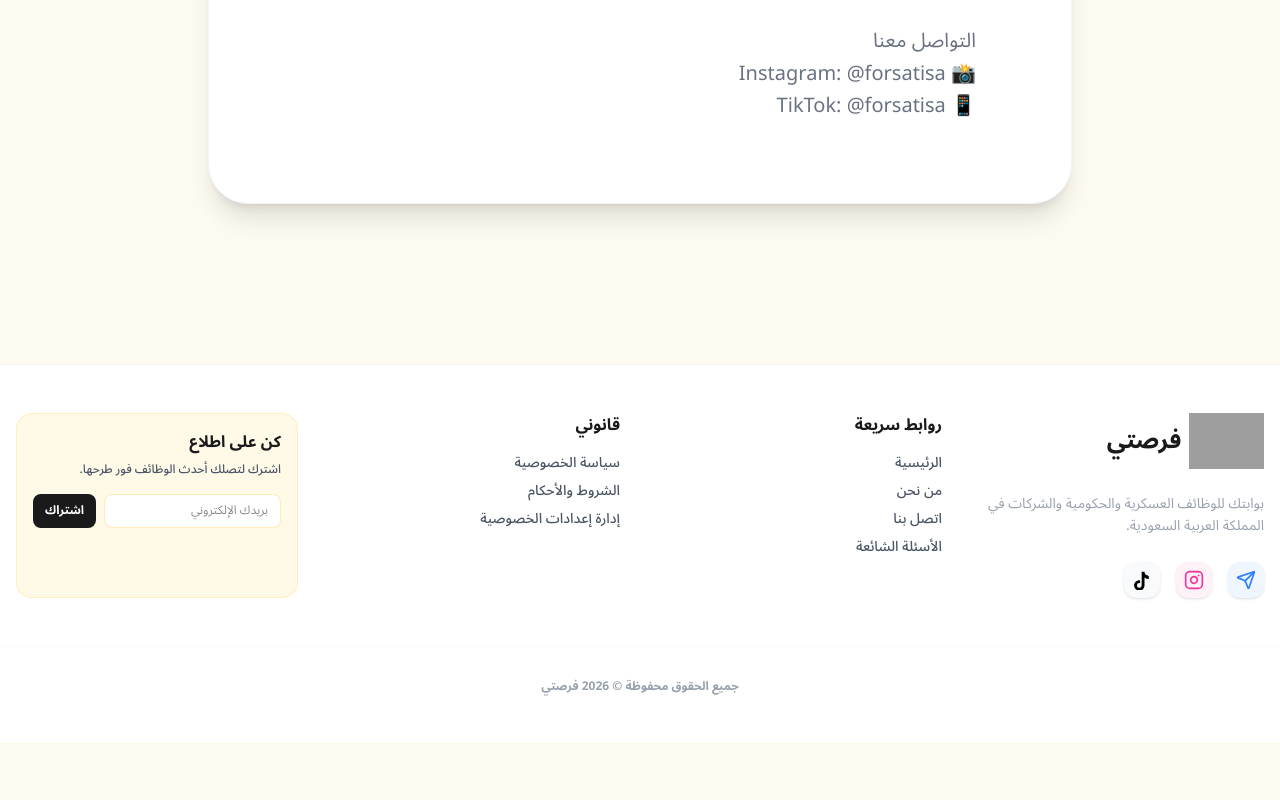
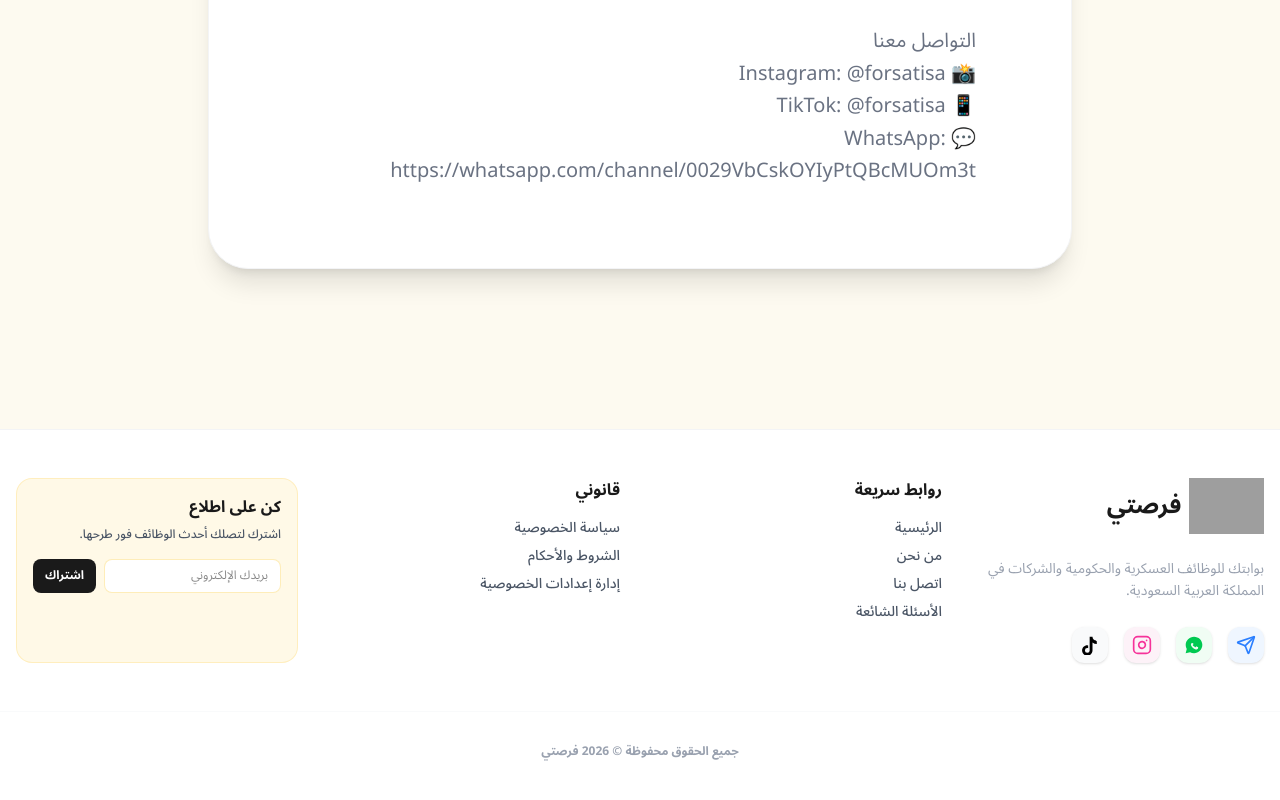
Before and after one commit to alnahdi81/forsatisa, a React (Vite) app: page /terms in a window 1280 px wide. Shown: the part 1791-2591 px from the top of the page. Before the commit the page ends 2534 px from the top, so only its background shows below. Built offline with nearby package versions, Linux system fonts and the light colour scheme; grey boxes are pictures that could not be loaded.

Commit message:
feat: Add WhatsApp channel to social links
Integrates the official WhatsApp channel link into the application's footer and static pages. This provides users with an additional direct communication channel with the platform.

```diff
--- a/src/App.tsx
+++ b/src/App.tsx
@@ -5,7 +5,7 @@
 
 import { BrowserRouter as Router, Routes, Route, Link, useLocation, useParams } from 'react-router-dom';
 import { Menu, X, Instagram, Send } from 'lucide-react';
-import { TikTokIcon } from './components/Icons';
+import { WhatsAppIcon, TikTokIcon } from './components/Icons';
 import { useState, useEffect, FormEvent } from 'react';
 import { motion, AnimatePresence } from 'motion/react';
 import { db } from './lib/firebase';
@@ -114,6 +114,9 @@ function Footer() {
             <a href="https://t.me/forsatisa" target="_blank" rel="noopener noreferrer" className="p-2 bg-blue-50 text-blue-500 rounded-xl hover:bg-blue-500 hover:text-white transition-all shadow-sm">
               <Send size={20} />
             </a>
+            <a href="https://whatsapp.com/channel/0029VbCskOYIyPtQBcMUOm3t" target="_blank" rel="noopener noreferrer" className="p-2 bg-green-50 text-green-500 rounded-xl hover:bg-green-500 hover:text-white transition-all shadow-sm">
+              <WhatsAppIcon size={20} />
+            </a>
             <a href="https://instagram.com/forsatisa" target="_blank" rel="noopener noreferrer" className="p-2 bg-pink-50 text-pink-500 rounded-xl hover:bg-pink-500 hover:text-white transition-all shadow-sm">
               <Instagram size={20} />
             </a>
--- a/src/components/Icons.tsx
+++ b/src/components/Icons.tsx
@@ -1,4 +1,17 @@
 import React from 'react';
+
+export const WhatsAppIcon = ({ size = 20, className = "" }: { size?: number, className?: string }) => (
+  <svg
+    width={size}
+    height={size}
+    viewBox="0 0 24 24"
+    fill="currentColor"
+    className={className}
+    xmlns="http://www.w3.org/2000/svg"
+  >
+    <path d="M12.012 2c-5.508 0-9.988 4.48-9.988 9.988 0 1.76.46 3.414 1.258 4.862L2 22l5.324-1.396a9.94 9.94 0 004.688 1.176c5.508 0 9.988-4.48 9.988-9.988S17.52 2 12.012 2zm4.846 14.192c-.2.56-1.168 1.056-1.616 1.112-.448.056-.896.088-2.592-.584-2.048-.816-3.376-2.888-3.48-3.024-.104-.136-.848-1.128-.848-2.168s.544-1.552.736-1.752c.192-.2.416-.248.552-.248s.272.008.392.016c.128.008.304-.048.472.352.176.424.6.146.736.416.136.27.136.52.064.672-.072.152-.152.248-.232.344l-.36.424c-.104.12-.216.248-.096.456.12.208.536.888 1.152 1.44.792.704 1.456.928 1.664 1.032.208.104.328.088.456-.056.128-.144.544-.632.688-.848.144-.216.288-.184.488-.112.2.072 1.272.6 1.496.712s.368.168.424.264c.056.096.056.552-.144 1.112z" />
+  </svg>
+);
 
 export const TikTokIcon = ({ size = 20, className = "" }: { size?: number, className?: string }) => (
   <svg
--- a/src/pages/StaticPages.tsx
+++ b/src/pages/StaticPages.tsx
@@ -34,6 +34,7 @@ export default function StaticPage({ title }: StaticPageProps) {
 
 📸 Instagram: @forsatisa
 📱 TikTok: @forsatisa
+💬 WhatsApp: https://whatsapp.com/channel/0029VbCskOYIyPtQBcMUOm3t
 
 نعمل على الرد على جميع الرسائل بأسرع وقت ممكن بكل اهتمام واحترافية.
 فرصتي… فرصتك نحو مستقبل مهني أفضل 🌟`
@@ -69,7 +70,8 @@ export default function StaticPage({ title }: StaticPageProps) {
 
 للتواصل معنا
 📸 Instagram: @forsatisa
-📱 TikTok: @forsatisa`
+📱 TikTok: @forsatisa
+💬 WhatsApp: https://whatsapp.com/channel/0029VbCskOYIyPtQBcMUOm3t`
     },
     'الشروط والأحكام': {
       icon: FileText,
@@ -103,7 +105,8 @@ export default function StaticPage({ title }: StaticPageProps) {
 
 التواصل معنا
 📸 Instagram: @forsatisa
-📱 TikTok: @forsatisa`
+📱 TikTok: @forsatisa
+💬 WhatsApp: https://whatsapp.com/channel/0029VbCskOYIyPtQBcMUOm3t`
     },
     'الأسئلة الشائعة': {
       icon: HelpCircle,
@@ -141,6 +144,7 @@ export default function StaticPage({ title }: StaticPageProps) {
 
 📸 Instagram: @forsatisa
 📱 TikTok: @forsatisa
+💬 WhatsApp: https://whatsapp.com/channel/0029VbCskOYIyPtQBcMUOm3t
 
 وسنقوم بالرد عليكم في أقرب وقت ممكن بإذن الله.`
     },
@@ -170,7 +174,8 @@ export default function StaticPage({ title }: StaticPageProps) {
 للتواصل معنا بشأن الخصوصية أو البيانات:
 
 📸 Instagram: @forsatisa
-📱 TikTok: @forsatisa`
+📱 TikTok: @forsatisa
+💬 WhatsApp: https://whatsapp.com/channel/0029VbCskOYIyPtQBcMUOm3t`
     }
   };
 
```
